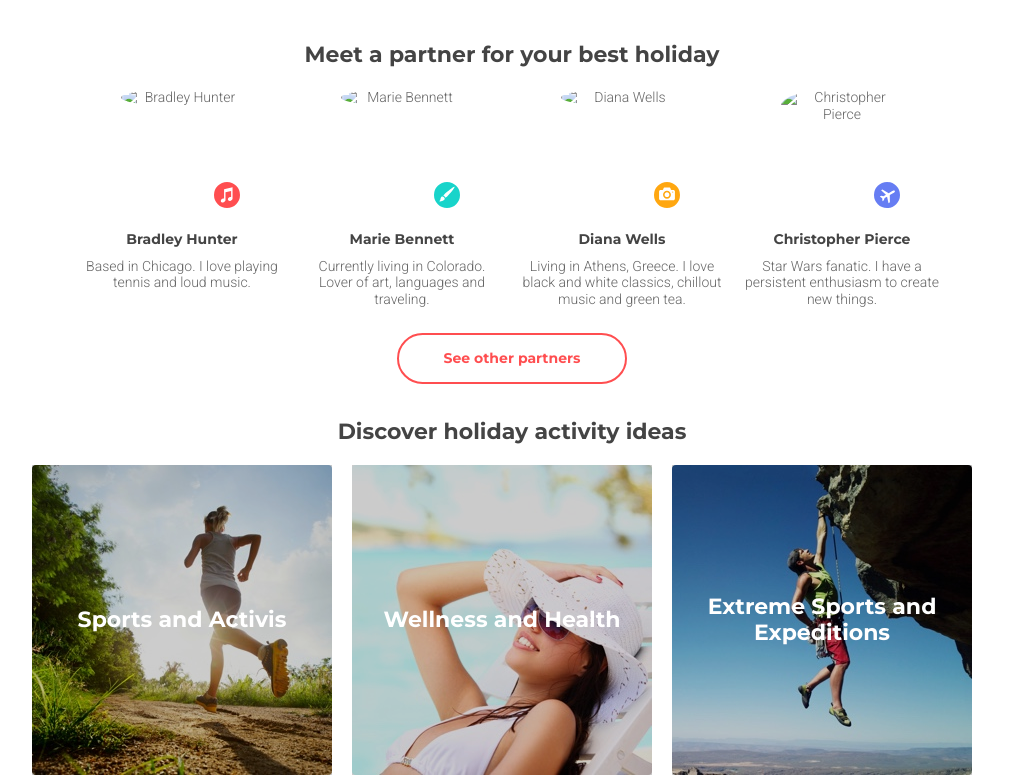
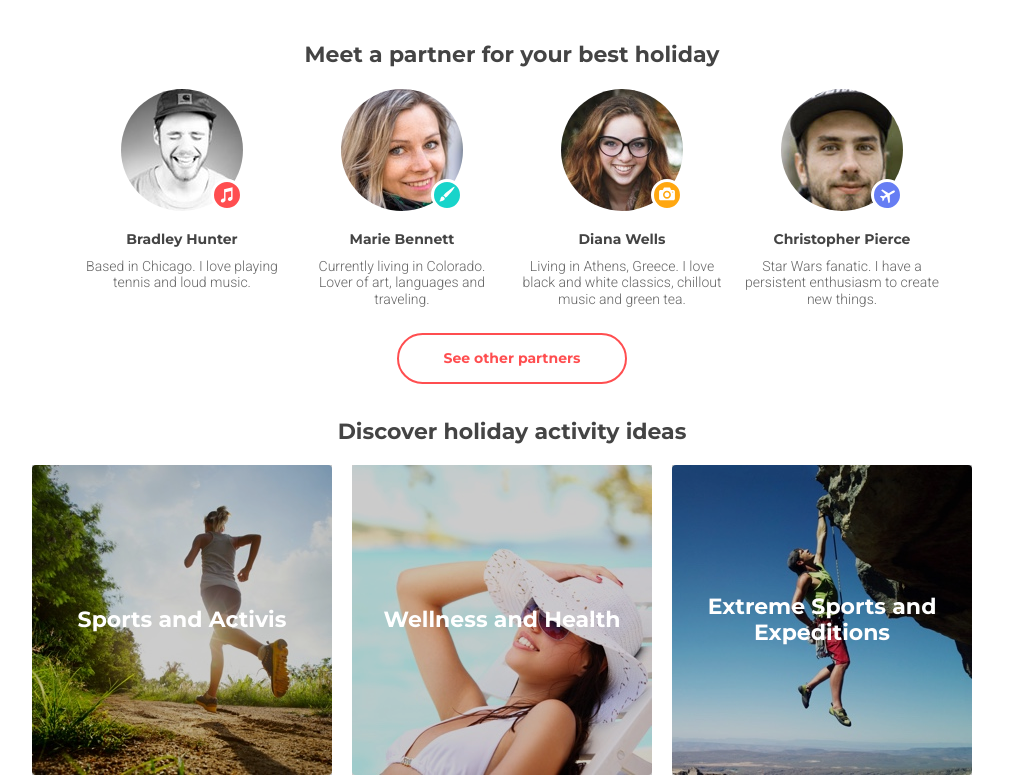
Before and after one commit to maldanam/maldanam.github.io, a plain HTML site: page index.html in a window 1280 px wide. Shown: the part 1184-1962 px from the top of the page, without its empty margins (128-1141 px from the left). Drawn offline with nearby package versions, Linux system fonts and the light colour scheme; files that its build step writes are made by us from their sources; files whose address does not match are found by name.

Commit message:
show static content

```diff
--- a/index.html
+++ b/index.html
@@ -6,10 +6,10 @@
     <meta name="description" content="">
     <meta name="viewport" content="width=device-width, initial-scale=1">
     <link href="https://fonts.googleapis.com/css?family=Montserrat:400,700|Roboto:300" rel="stylesheet">
-    <link rel="stylesheet" href="_/css/html5doctor-reset.css">
-    <link rel="stylesheet" href="_/css/main.css">
-    <link rel="stylesheet" href="_/css/tablet.css">
-    <link rel="stylesheet" href="_/css/desktop.css">
+    <link rel="stylesheet" href="static/css/html5doctor-reset.css">
+    <link rel="stylesheet" href="static/css/main.css">
+    <link rel="stylesheet" href="static/css/tablet.css">
+    <link rel="stylesheet" href="static/css/desktop.css">
   </head>
   <body>
     <header id="header">
@@ -66,28 +66,28 @@
           <ul>
             <li>
               <div class="img-ico">
-                <img src="_/img/partners/bradley-hunter.jpg" alt="Bradley Hunter" class="rounded-image">
+                <img src="static/img/partners/bradley-hunter.jpg" alt="Bradley Hunter" class="rounded-image">
               </div>
               <h6 class="alter-font">Bradley Hunter</h6>
               <p>Based in Chicago. I love playing tennis and loud music.</p>
             </li>
             <li>
               <div class="img-ico pencil">
-                <img src="_/img/partners/marie-bennett.jpg" alt="Marie Bennett" class="rounded-image">
+                <img src="static/img/partners/marie-bennett.jpg" alt="Marie Bennett" class="rounded-image">
               </div>
               <h6 class="alter-font">Marie Bennett</h6>
               <p>Currently living in Colorado. Lover of art, languages and traveling.</p>
             </li>
             <li>
               <div class="img-ico camera">
-                <img src="_/img/partners/diana-wells.jpg" alt="Diana Wells" class="rounded-image">
+                <img src="static/img/partners/diana-wells.jpg" alt="Diana Wells" class="rounded-image">
               </div>
               <h6 class="alter-font">Diana Wells</h6>
               <p>Living in Athens, Greece. I love black and white classics, chillout music and green tea.</p>
             </li>
             <li>
               <div class="img-ico airplane">
-                <img src="_/img/partners/christopher-pierce.jpg" alt="Christopher Pierce" class="rounded-image">
+                <img src="static/img/partners/christopher-pierce.jpg" alt="Christopher Pierce" class="rounded-image">
               </div>
               <h6 class="alter-font">Christopher Pierce</h6>
               <p>Star Wars fanatic. I have a persistent enthusiasm to create new things.</p>
@@ -165,13 +165,13 @@
         </div>
         <div id="footer-designer-logo" class="footer-col">
           <p class="footer-title alter-font small">Designed by</p>
-          <img src="_/img/footer/areto-development.jpg" alt="Areto development">
+          <img src="static/img/footer/areto-development.jpg" alt="Areto development">
         </div>
       </div>
     </footer>
 
-    <script src="_/js/vendor/jquery-1.12.0.min.js"></script>
-    <script src="_/js/main.js"></script>
+    <script src="static/js/vendor/jquery-1.12.0.min.js"></script>
+    <script src="static/js/main.js"></script>
 
   </body>
 </html>
```
